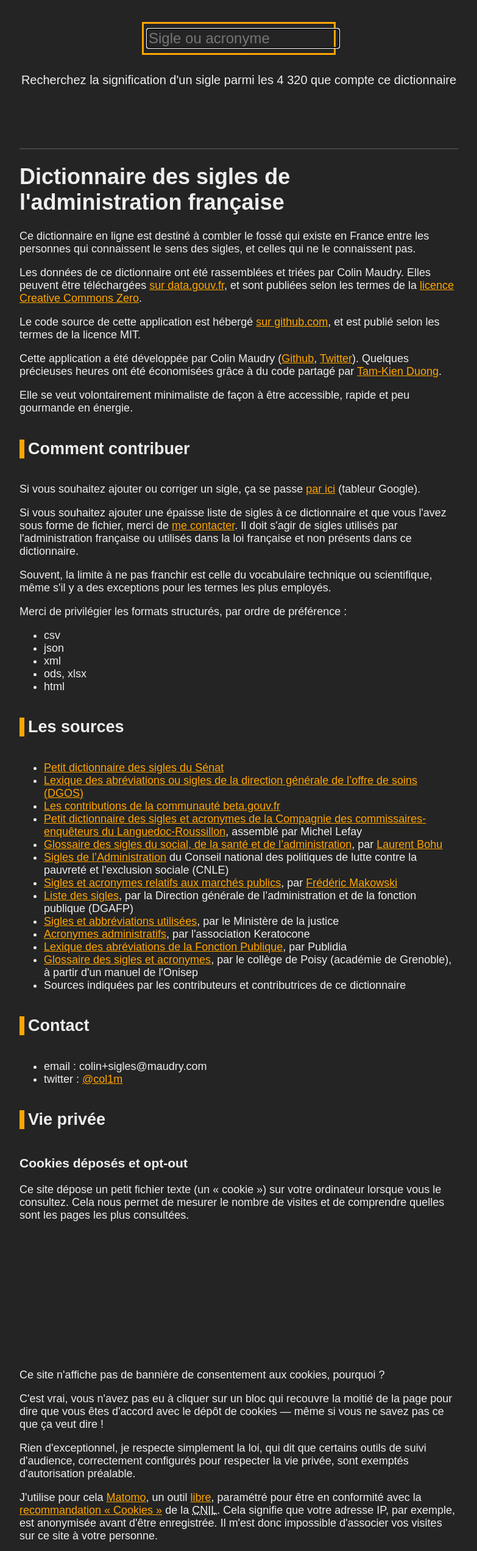
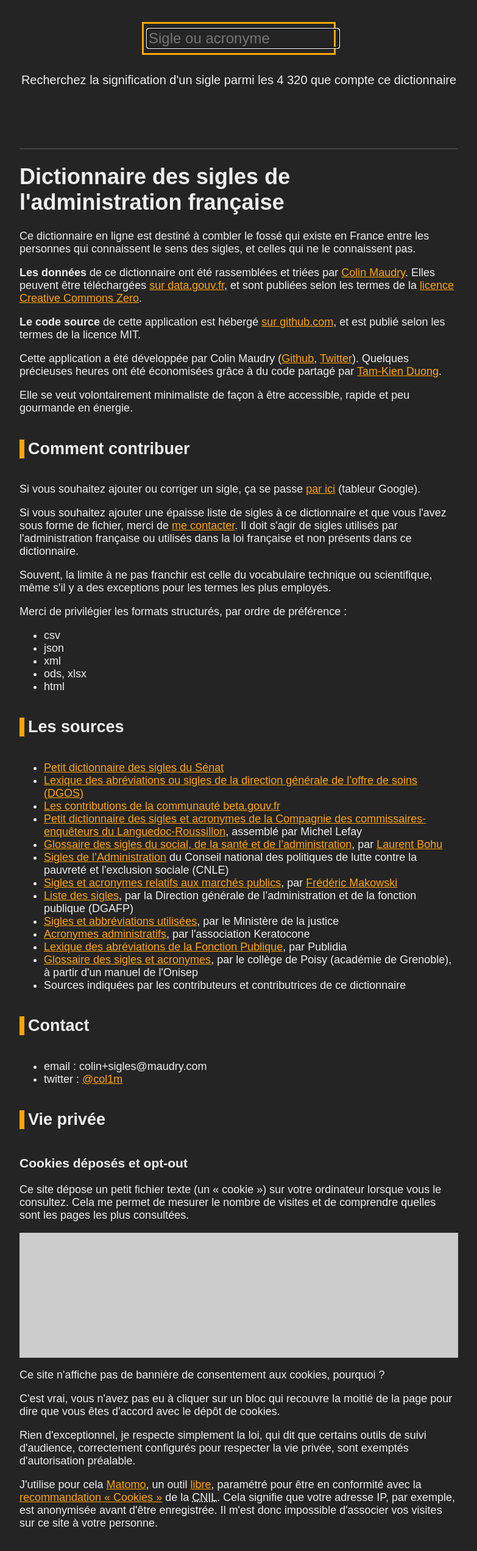
Before and after one commit to ColinMaudry/dictionnaire-sigles, a Vue app: page / in a window 1280 px wide. Shown: the top 2544 px of the page at 61% size, without its empty margins (254-1037 px from the left). Built offline with nearby package versions, Linux system fonts and the light colour scheme.

Commit message:
Improved links and privacy bit

```diff
--- a/src/App.vue
+++ b/src/App.vue
@@ -42,9 +42,9 @@
 
     <p>Ce dictionnaire en ligne est destiné à combler le fossé qui existe en France entre les personnes qui connaissent le sens des sigles, et celles qui ne le connaissent pas.</p>
 
-    <p>Les données de ce dictionnaire ont été rassemblées et triées par Colin Maudry. Elles peuvent être téléchargées <a href="https://www.data.gouv.fr/datasets/5ee0d624d915e528468166c6">sur data.gouv.fr</a>, et sont publiées selon les termes de la <a href="http://creativecommons.org/publicdomain/zero/1.0/">licence Creative Commons Zero</a>.</p>
+    <p><strong>Les données</strong> de ce dictionnaire ont été rassemblées et triées par <a href="https://colin.maudry.fr">Colin Maudry</a>. Elles peuvent être téléchargées <a href="https://www.data.gouv.fr/datasets/5ee0d624d915e528468166c6">sur data.gouv.fr</a>, et sont publiées selon les termes de la <a href="http://creativecommons.org/publicdomain/zero/1.0/">licence Creative Commons Zero</a>.</p>
 
-    <p>Le code source de cette application est hébergé <a href="https://github.com/ColinMaudry/dictionnaire-sigles">sur github.com</a>, et est publié selon les termes de la licence MIT.</p>
+    <p><strong>Le code source</strong> de cette application est hébergé <a href="https://github.com/ColinMaudry/dictionnaire-sigles">sur github.com</a>, et est publié selon les termes de la licence MIT.</p>
 
     <p>Cette application a été développée par Colin Maudry (<a href="https://github.com/ColinMaudry/">Github</a>, <a href="https://twitter.com/col1m">Twitter</a>). Quelques précieuses heures ont été économisées grâce à du code partagé par <a href="https://github.com/taniki">Tam-Kien Duong</a>.</p>
 
@@ -107,16 +107,17 @@
 
     <h3 id="cookiesdpossetoptout">Cookies déposés et opt-out</h3>
 
-    <p>Ce site dépose un petit fichier texte (un « cookie ») sur votre ordinateur lorsque vous le consultez. Cela nous permet de mesurer le nombre de visites et de comprendre quelles sont les pages les plus consultées.</p>
-
-    <iframe
-    style="border: 0; height: 200px; width: 600px;" title="Opt-out du cookie de suivi"
-    src="https://analytics.maudry.com/index.php?module=CoreAdminHome&action=optOut&language=fr&backgroundColor=&fontColor=&fontSize=&fontFamily="
-    ></iframe>
+    <p>Ce site dépose un petit fichier texte (un « cookie ») sur votre ordinateur lorsque vous le consultez. Cela me permet de mesurer le nombre de visites et de comprendre quelles sont les pages les plus consultées.</p>
+    <div style="background-color: #ccc;">
+      <iframe
+      style="border: 0; height: 200px; width: 600px;" title="Opt-out du cookie de suivi"
+      src="https://analytics.maudry.com/index.php?module=CoreAdminHome&action=optOut&language=fr&backgroundColor=&fontColor=&fontSize=&fontFamily="
+      ></iframe>
+    </div>
 
     <p>Ce site n'affiche pas de bannière de consentement aux cookies, pourquoi ?</p>
 
-    <p>C'est vrai, vous n'avez pas eu à cliquer sur un bloc qui recouvre la moitié de la page pour dire que vous êtes d'accord avec le dépôt de cookies — même si vous ne savez pas ce que ça veut dire !</p>
+    <p>C'est vrai, vous n'avez pas eu à cliquer sur un bloc qui recouvre la moitié de la page pour dire que vous êtes d'accord avec le dépôt de cookies.</p>
 
     <p>Rien d'exceptionnel, je respecte simplement la loi, qui dit que certains outils de suivi d'audience, correctement configurés pour respecter la vie privée, sont exemptés d'autorisation préalable.</p>
 
```
